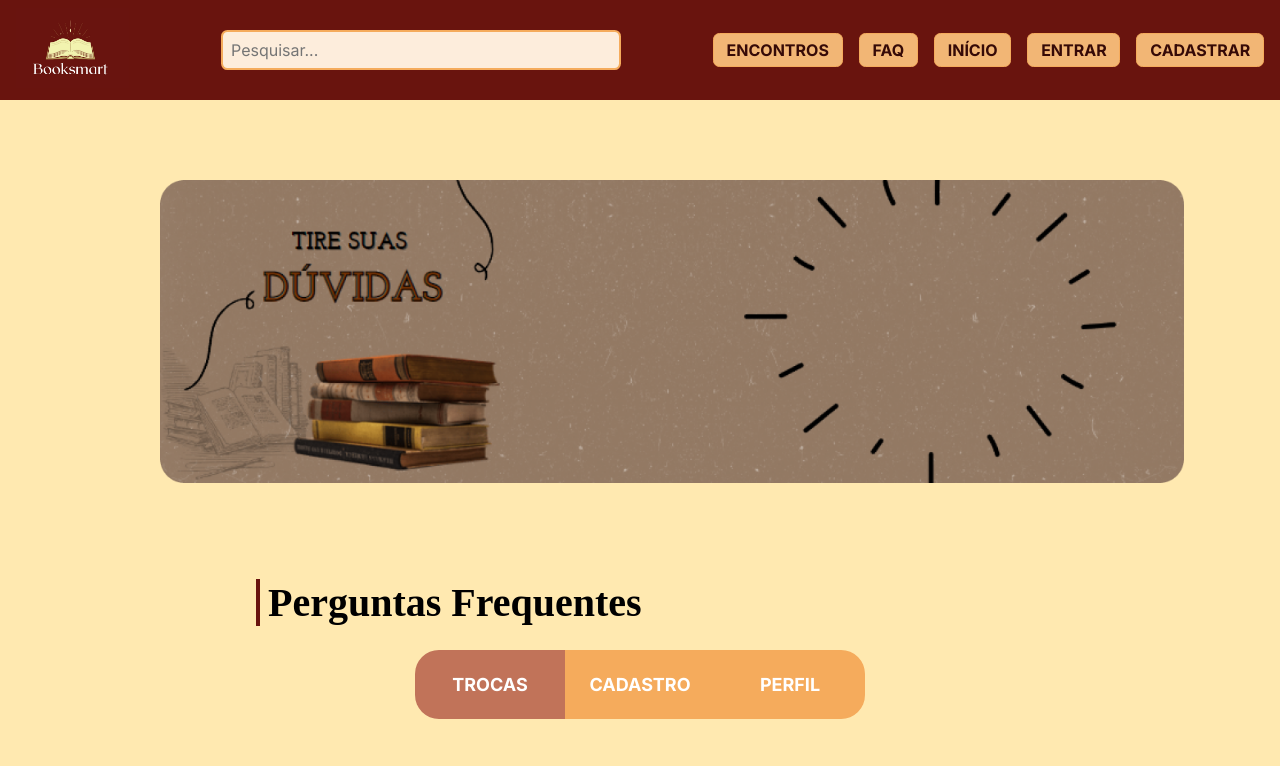
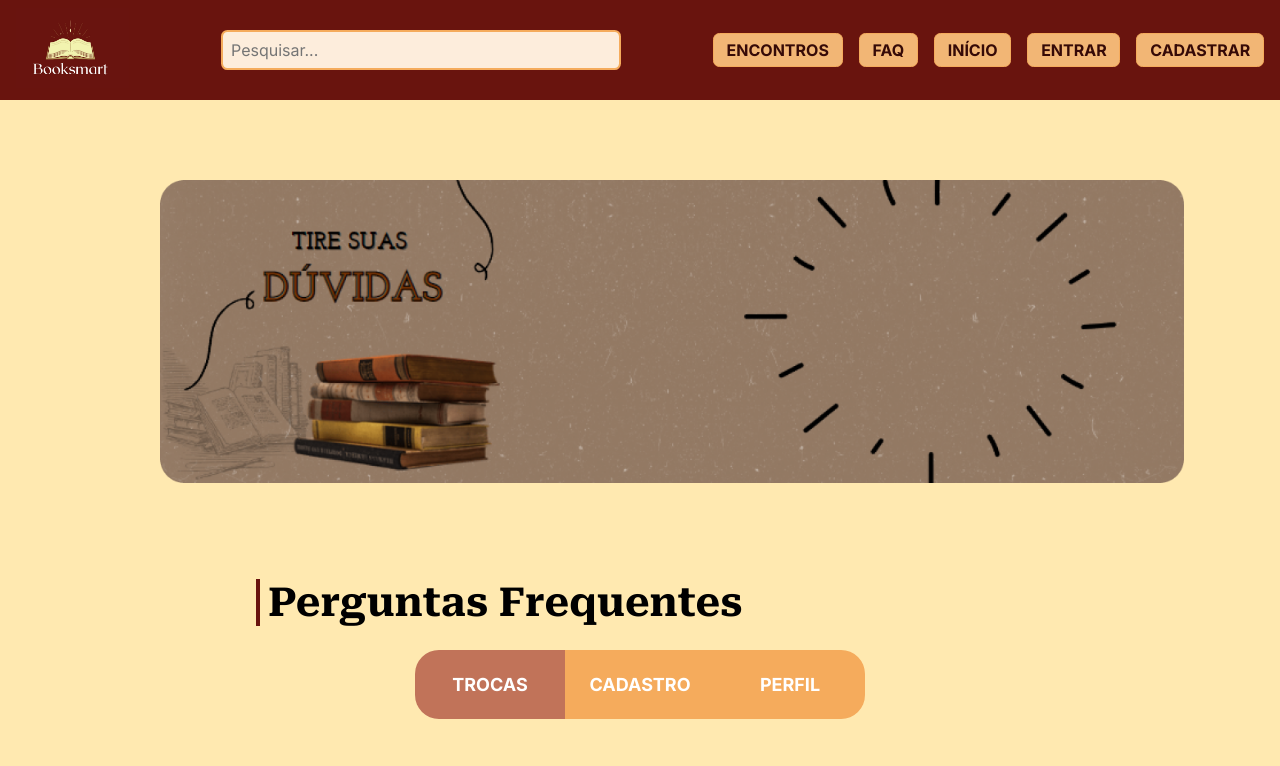
Before and after one commit to madutiam/booksmart-client-main-final, a React (Vite) app: page /faq in a window 1280 px wide. Shown: the top 766 px of the page. Built offline with nearby package versions, Linux system fonts and the light colour scheme.

Commit message:
small fixes

```diff
--- a/src/components/Text.tsx
+++ b/src/components/Text.tsx
@@ -1,8 +1,11 @@
-import { styled } from "styled-components"
+import styled from 'styled-components';
+
+
+
 
 export const Title = styled.h1`
   font-size: 2.5rem;
   z-index: 1;
-  font-weight: 800;
-  font-family: "Robot serif", serif;
+  font-weight: 700;
+  font-family: "Roboto serif", serif;
 `
--- a/src/pages/home/Home.styles.tsx
+++ b/src/pages/home/Home.styles.tsx
@@ -19,6 +19,11 @@ export const Prase = styled.div`
 
   p {
     justify-self: end;
+  }
+
+  @media (max-width: 570px ) {
+    position: relative;
+    bottom: 2rem;
   }
 `
 
@@ -90,6 +95,7 @@ export const CardItem = styled.li`
   color: #fff;
   border-radius: 0.5rem;
   font-size: 1.5rem;
+  font-family: 'Inter', sans-serif;
   display: flex;
   height: 10rem;
   scale: 0.7;
@@ -141,7 +147,7 @@ export const Background = styled.span`
 
 export const Final = styled.div`
   display: flex;
-  row-gap: 5rem;
+  row-gap: 1rem;
   justify-content: space-between;
   justify-items: center;
   flex-wrap: wrap;
@@ -156,4 +162,12 @@ export const Final = styled.div`
   h2 {
     font-size: 2rem;
   }
+
+  @media (max-width: 1024px) {
+
+
+    flex-direction: column;
+    row-gap: 4rem;
+    flex-grow: 0;
+  }
 `
--- a/src/pages/home/Home.tsx
+++ b/src/pages/home/Home.tsx
@@ -1,4 +1,5 @@
 import React from "react"
+import './homeSheet.css'
 import {
   Active,
   Background,
@@ -24,6 +25,8 @@ import useUserStore from "@stores/UseUserStore"
 import { Navigate } from "react-router"
 import { Link } from "react-router-dom"
 
+
+
 const Home = () => {
   const { isLoggedIn } = useUserStore()
   const { data: bookResponse } = useQuery("books", {
@@ -33,6 +36,7 @@ const Home = () => {
   if (isLoggedIn) return <Navigate to="/dashboard" />
   return (
     <Container>
+
       <Image src={HomePic} alt="" />
       <Prase>
         <PraseText>
@@ -47,6 +51,7 @@ const Home = () => {
       </BarSection>
 
       <Section>
+
         <Title as="h2">Motivos para você trocar livros</Title>
         <CardsContainer />
       </Section>
@@ -119,9 +124,9 @@ const CardsContainer = () => {
         <button data-direction="next">proximo</button>
       </Buttons>
       <Content ref={ref}>
-        <CardItem>Você obtém um livro totalmente gratuito!</CardItem>
-        <CardItem>Você interage com novas pessoas!</CardItem>
-        <CardItem>Você pode enriquecer seu conhecimento!</CardItem>
+        <CardItem>Obtém um livro totalmente gratuito!</CardItem>
+        <CardItem>interage com novas pessoas!</CardItem>
+        <CardItem>Pode enriquecer seu conhecimento!</CardItem>
       </Content>
       <Active>
         {items?.map((item, index) => (
--- /dev/null
+++ b/src/pages/home/homeSheet.css
@@ -0,0 +1 @@
+@import url('https://fonts.googleapis.com/css2?family=Inter:wght@400;700&family=Playfair+Display+SC&family=Roboto+Serif:wght@700;800&display=swap');
--- a/src/styles/Global.tsx
+++ b/src/styles/Global.tsx
@@ -1,7 +1,10 @@
 import { createGlobalStyle } from "styled-components"
 
 export const GlobalStyle = createGlobalStyle`
-  * {
+
+
+
+* {
     box-sizing: border-box;
     padding: 0;
     margin: 0;
@@ -16,6 +19,7 @@ export const GlobalStyle = createGlobalStyle`
     font-family: "Inter", sans-serif;
   }
 
+
   a {
     color: inherit;
   }
```
